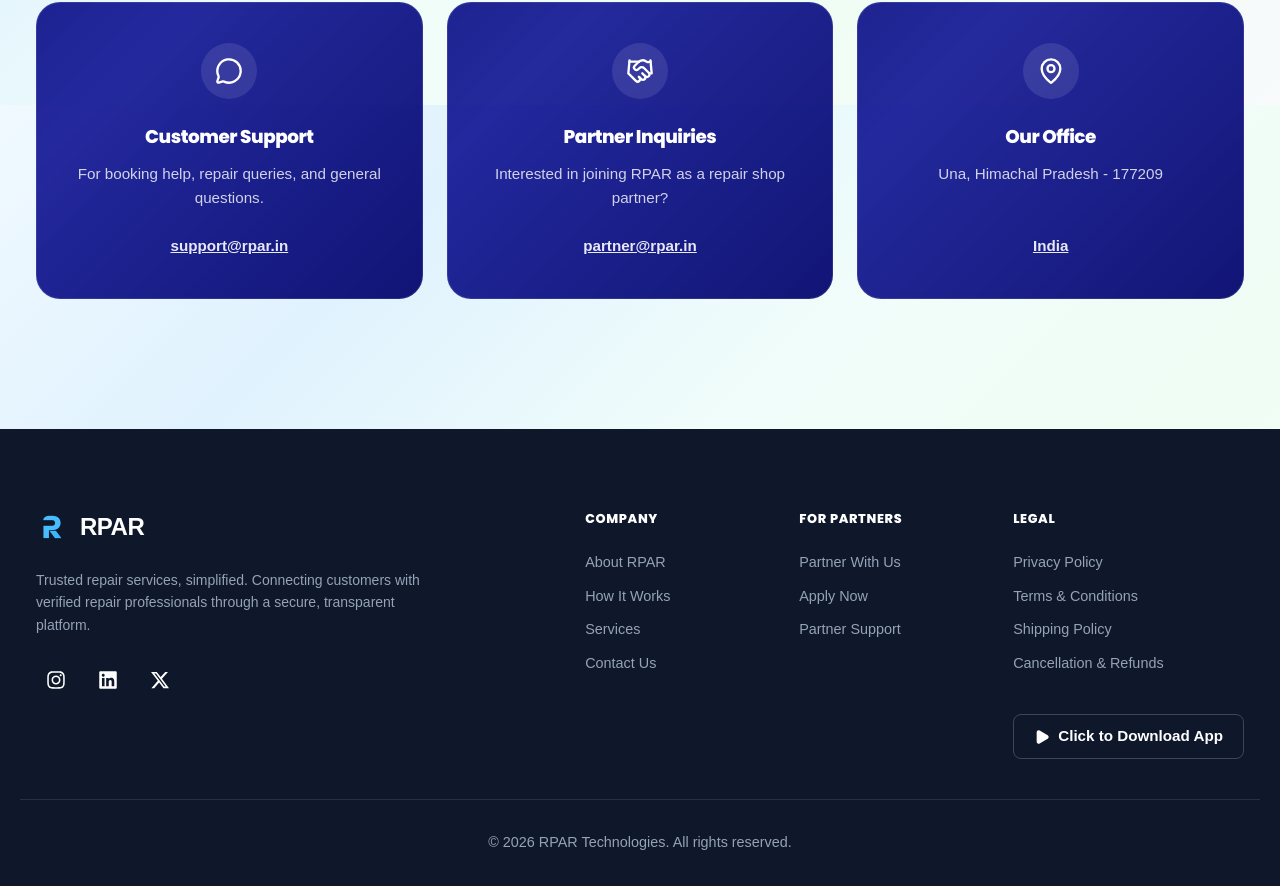
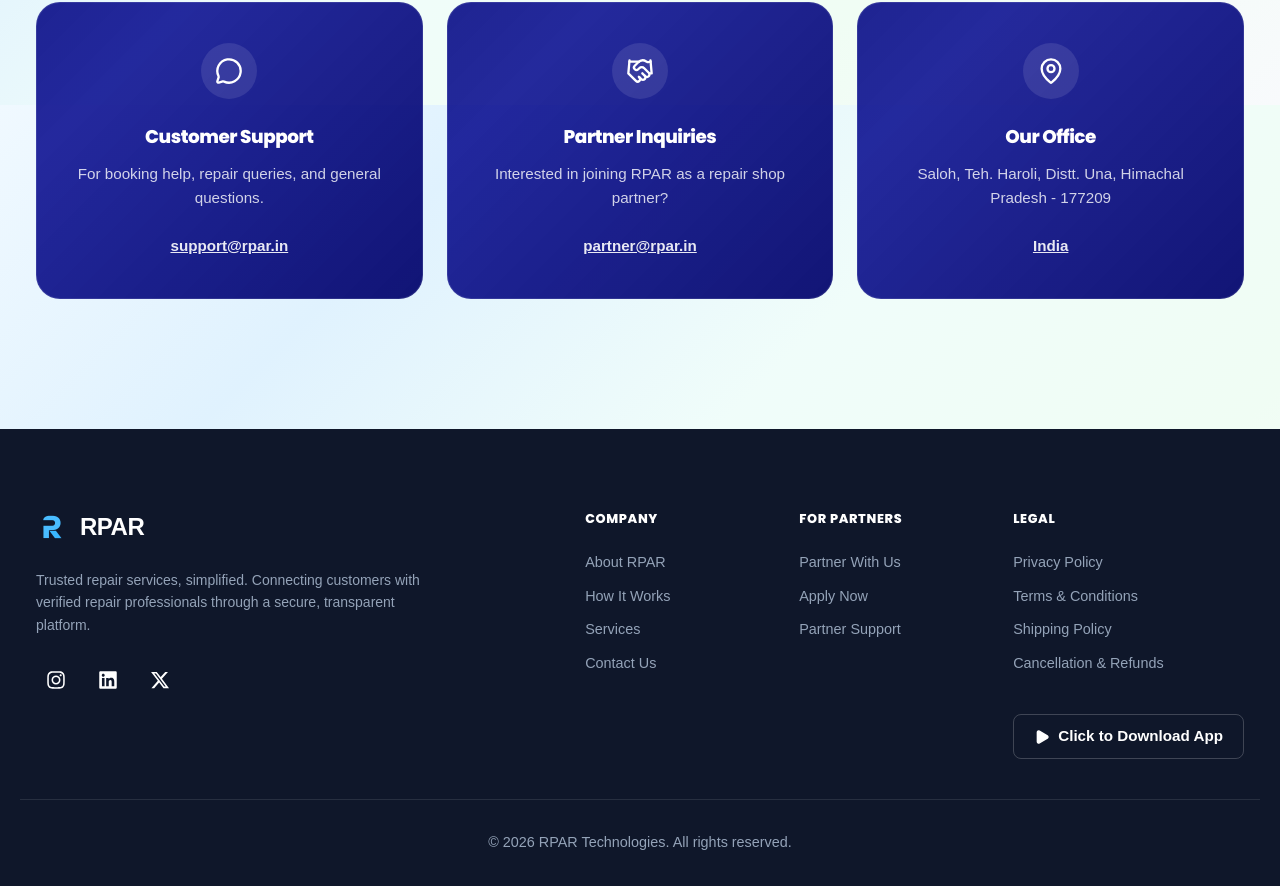
Before and after one commit to Saneajayy/rparwebb, a React (Vite) app: page / in a window 1280 px wide. Shown: the part 3895-4781 px from the top of the page. Built offline with nearby package versions, Linux system fonts and the light colour scheme; a web font is replaced by a local one.

Commit message:
content: update office address to full Saloh, Haroli, Una address

```diff
--- a/src/pages/Contact.jsx
+++ b/src/pages/Contact.jsx
@@ -19,9 +19,9 @@
     {
       icon: <Icons.MapPin size={28} className="text-white" />,
       title: 'Our Office',
-      desc: 'Una, Himachal Pradesh - 177209',
+      desc: 'Saloh, Teh. Haroli, Distt. Una, Himachal Pradesh - 177209',
       linkText: 'India',
-      linkUrl: '#'
+      linkUrl: 'https://maps.google.com/?q=Saloh,Haroli,Una,HimachalPradesh'
     }
   ];
 
```
